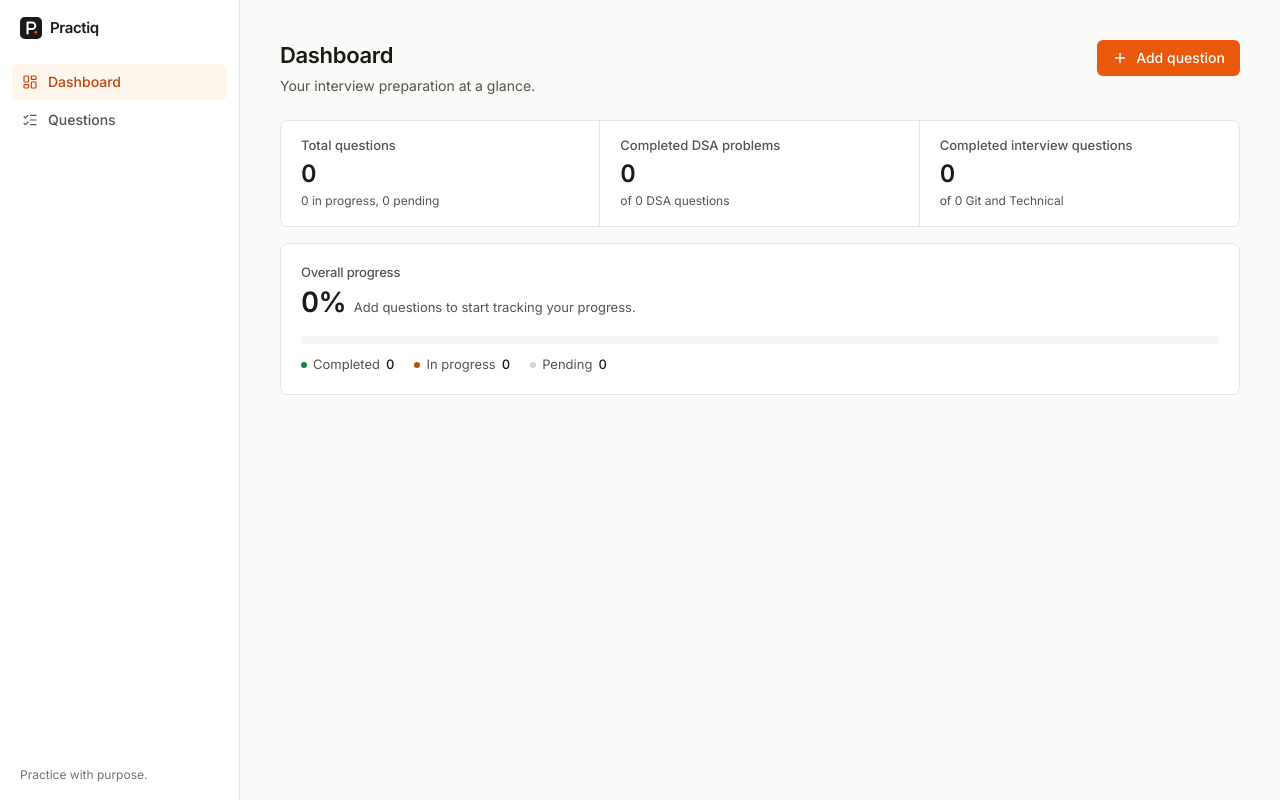
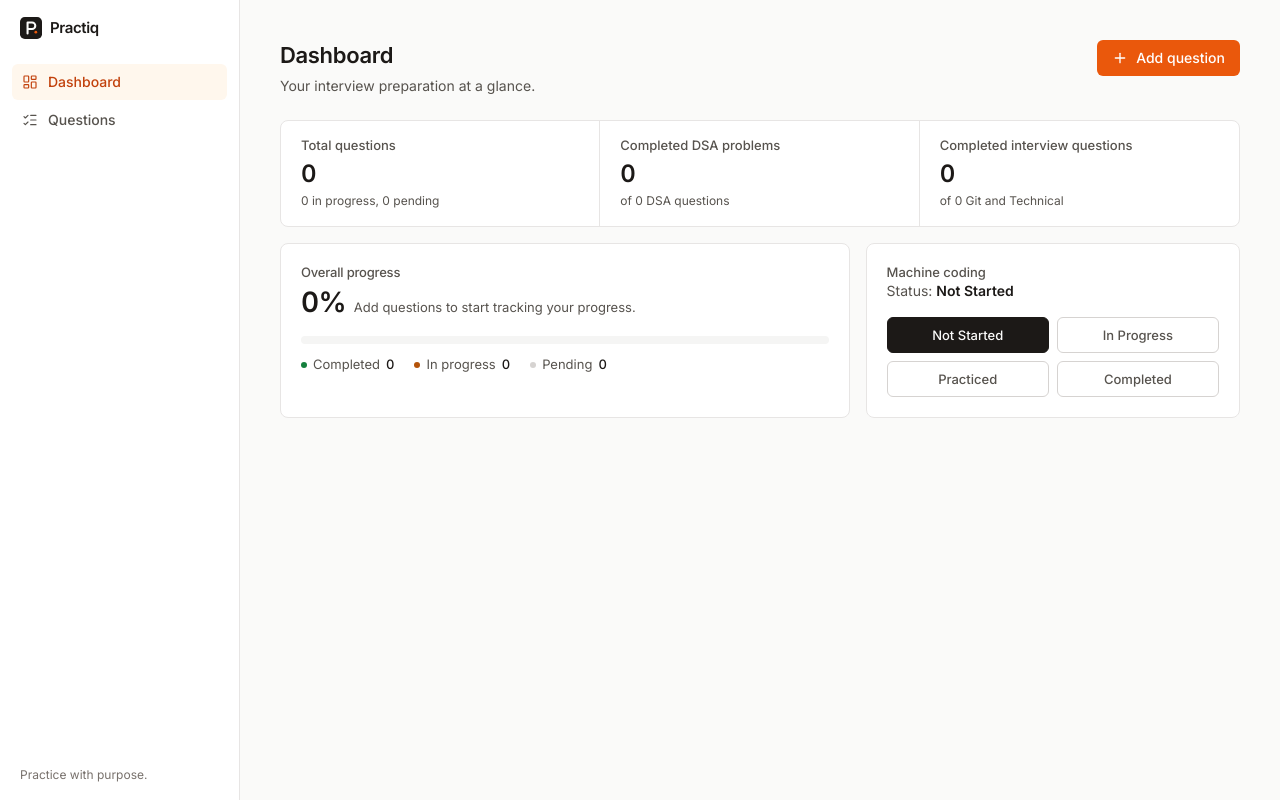
Before and after one commit to sinankp31/Practiq, a React (Vite) app: page / in a window 1280 px wide. Built offline with nearby package versions, Linux system fonts and the light colour scheme.

Commit message:
feat: add machine coding preparation status

```diff
--- a/src/components/dashboard/ProgressSummary.tsx
+++ b/src/components/dashboard/ProgressSummary.tsx
@@ -11,7 +11,7 @@ export function ProgressSummary({ stats }: { stats: PracticeStats }) {
   const { total, completed, percentComplete } = stats
 
   return (
-    <section aria-labelledby="progress-heading" className="rounded-panel border border-border bg-surface p-5">
+    <section aria-labelledby="progress-heading" className="h-full rounded-panel border border-border bg-surface p-5">
       <h2 id="progress-heading" className="text-xs font-medium text-muted">
         Overall progress
       </h2>
--- /dev/null
+++ b/src/features/machine-coding/MachineCodingCard.tsx
@@ -0,0 +1,42 @@
+import { MACHINE_CODING_STATUSES } from '@/constants/questions'
+import type { MachineCodingStatus } from '@/types/question'
+
+interface MachineCodingCardProps {
+  value: MachineCodingStatus
+  onChange: (status: MachineCodingStatus) => void
+}
+
+/**
+ * Machine coding = building a small working UI/app under a time limit.
+ * It's tracked as one status for the whole student, not per question.
+ * Native radios underneath, so arrow-key navigation and screen readers just work.
+ */
+export function MachineCodingCard({ value, onChange }: MachineCodingCardProps) {
+  return (
+    <fieldset className="h-full min-w-0 rounded-panel border border-border bg-surface p-5">
+      <legend className="float-left w-full text-xs font-medium text-muted">Machine coding</legend>
+      <p className="clear-both mt-1 text-sm">
+        <span className="text-muted">Status: </span>
+        <span className="font-semibold">{value}</span>
+      </p>
+
+      <div className="mt-4 grid grid-cols-2 gap-2">
+        {MACHINE_CODING_STATUSES.map((status) => (
+          <label key={status} className="relative block">
+            <input
+              type="radio"
+              name="machine-coding-status"
+              value={status}
+              checked={value === status}
+              onChange={() => onChange(status)}
+              className="peer sr-only"
+            />
+            <span className="flex h-11 cursor-pointer items-center justify-center rounded-control border border-border-strong text-xs font-medium text-muted transition-colors hover:border-faint hover:text-ink peer-checked:border-ink peer-checked:bg-ink peer-checked:text-canvas peer-focus-visible:outline-2 peer-focus-visible:outline-offset-2 peer-focus-visible:outline-accent md:h-9">
+              {status}
+            </span>
+          </label>
+        ))}
+      </div>
+    </fieldset>
+  )
+}
--- a/src/features/practice/PracticeContext.ts
+++ b/src/features/practice/PracticeContext.ts
@@ -1,8 +1,9 @@
 import { createContext } from 'react'
-import type { NewQuestionInput, Question, Status } from '@/types/question'
+import type { MachineCodingStatus, NewQuestionInput, Question, Status } from '@/types/question'
 
 export interface PracticeContextValue {
   questions: Question[]
+  machineCoding: MachineCodingStatus
   isLoading: boolean
   /** True when the last save failed (storage full or blocked). Data is still usable in memory. */
   persistenceError: boolean
@@ -11,6 +12,7 @@ export interface PracticeContextValue {
   deleteQuestion: (id: string) => void
   /** Fill an empty tracker with demo questions. */
   loadSamples: () => void
+  setMachineCoding: (status: MachineCodingStatus) => void
 }
 
 export const PracticeContext = createContext<PracticeContextValue | null>(null)
--- a/src/features/practice/PracticeProvider.tsx
+++ b/src/features/practice/PracticeProvider.tsx
@@ -2,12 +2,12 @@ import { useEffect, useMemo, useReducer, useRef, useState, type ReactNode } from
 import { createSampleQuestions } from '@/constants/sampleQuestions'
 import { createQuestion } from '@/features/questions/createQuestion'
 import { repository as defaultRepository } from '@/services'
-import { STORAGE_VERSION, type PracticeRepository } from '@/services/repository'
-import type { NewQuestionInput, Question, Status } from '@/types/question'
+import { DEFAULT_MACHINE_CODING, STORAGE_VERSION, type PracticeRepository } from '@/services/repository'
+import type { MachineCodingStatus, NewQuestionInput, Status } from '@/types/question'
 import { PracticeContext, type PracticeContextValue } from './PracticeContext'
 import { practiceReducer, type PracticeState } from './practiceReducer'
 
-const INITIAL_STATE: PracticeState = { questions: [], loadState: 'loading' }
+const INITIAL_STATE: PracticeState = { questions: [], machineCoding: DEFAULT_MACHINE_CODING, loadState: 'loading' }
 
 interface PracticeProviderProps {
   children: ReactNode
@@ -18,16 +18,16 @@ interface PracticeProviderProps {
 export function PracticeProvider({ children, repository = defaultRepository }: PracticeProviderProps) {
   const [state, dispatch] = useReducer(practiceReducer, INITIAL_STATE)
   const [persistenceError, setPersistenceError] = useState(false)
-  // The array we just loaded from storage: saving it straight back would be pointless.
-  const hydratedQuestions = useRef<Question[] | null>(null)
+  // Set right after loading: the state we just read from storage doesn't need writing back.
+  const skipNextSave = useRef(false)
 
   // Load once on mount.
   useEffect(() => {
     let cancelled = false
     repository.load().then((persisted) => {
       if (cancelled) return
-      hydratedQuestions.current = persisted.questions
-      dispatch({ type: 'hydrate', questions: persisted.questions })
+      skipNextSave.current = true
+      dispatch({ type: 'hydrate', questions: persisted.questions, machineCoding: persisted.machineCoding })
     })
     return () => {
       cancelled = true
@@ -36,12 +36,16 @@ export function PracticeProvider({ children, repository = defaultRepository }: P
 
   // Save whenever the data changes (but never before the first load finishes).
   useEffect(() => {
-    if (state.loadState !== 'ready' || state.questions === hydratedQuestions.current) return
+    if (state.loadState !== 'ready') return
+    if (skipNextSave.current) {
+      skipNextSave.current = false
+      return
+    }
     repository
-      .save({ version: STORAGE_VERSION, questions: state.questions })
+      .save({ version: STORAGE_VERSION, questions: state.questions, machineCoding: state.machineCoding })
       .then(() => setPersistenceError(false))
       .catch(() => setPersistenceError(true))
-  }, [state.loadState, state.questions, repository])
+  }, [state.loadState, state.questions, state.machineCoding, repository])
 
   // dispatch is stable, so these callbacks keep one identity for the app's lifetime.
   const actions = useMemo(
@@ -51,13 +55,20 @@ export function PracticeProvider({ children, repository = defaultRepository }: P
         dispatch({ type: 'updateStatus', id, status, updatedAt: new Date().toISOString() }),
       deleteQuestion: (id: string) => dispatch({ type: 'delete', id }),
       loadSamples: () => dispatch({ type: 'loadSamples', questions: createSampleQuestions() }),
+      setMachineCoding: (status: MachineCodingStatus) => dispatch({ type: 'setMachineCoding', status }),
     }),
     [],
   )
 
   const value = useMemo<PracticeContextValue>(
-    () => ({ questions: state.questions, isLoading: state.loadState === 'loading', persistenceError, ...actions }),
-    [state.questions, state.loadState, persistenceError, actions],
+    () => ({
+      questions: state.questions,
+      machineCoding: state.machineCoding,
+      isLoading: state.loadState === 'loading',
+      persistenceError,
+      ...actions,
+    }),
+    [state.questions, state.machineCoding, state.loadState, persistenceError, actions],
   )
 
   return <PracticeContext.Provider value={value}>{children}</PracticeContext.Provider>
--- a/src/pages/DashboardPage.tsx
+++ b/src/pages/DashboardPage.tsx
@@ -3,12 +3,13 @@ import { ProgressSummary } from '@/components/dashboard/ProgressSummary'
 import { StatsRow } from '@/components/dashboard/StatsRow'
 import { PageHeader } from '@/components/layout/PageHeader'
 import { AddQuestionButton } from '@/components/questions/AddQuestionButton'
+import { MachineCodingCard } from '@/features/machine-coding/MachineCodingCard'
 import { Skeleton } from '@/components/ui/Skeleton'
 import { usePractice } from '@/features/practice/usePractice'
 import { selectStats } from '@/features/progress/selectStats'
 
 export default function DashboardPage() {
-  const { questions, isLoading } = usePractice()
+  const { questions, machineCoding, setMachineCoding, isLoading } = usePractice()
   const stats = useMemo(() => selectStats(questions), [questions])
 
   return (
@@ -21,12 +22,19 @@ export default function DashboardPage() {
       {isLoading ? (
         <div className="space-y-4">
           <Skeleton className="h-24 w-full" />
-          <Skeleton className="h-36 w-full" />
+          <Skeleton className="h-40 w-full" />
         </div>
       ) : (
         <div className="space-y-4">
           <StatsRow stats={stats} />
-          <ProgressSummary stats={stats} />
+          <div className="grid gap-4 lg:grid-cols-5">
+            <div className="lg:col-span-3">
+              <ProgressSummary stats={stats} />
+            </div>
+            <div className="lg:col-span-2">
+              <MachineCodingCard value={machineCoding} onChange={setMachineCoding} />
+            </div>
+          </div>
         </div>
       )}
     </>
--- a/src/services/parsePersistedState.ts
+++ b/src/services/parsePersistedState.ts
@@ -1,6 +1,6 @@
-import { isCategory, isDifficulty, isStatus } from '@/types/guards'
+import { isCategory, isDifficulty, isMachineCodingStatus, isStatus } from '@/types/guards'
 import type { Question } from '@/types/question'
-import { STORAGE_VERSION, type PersistedState } from './repository'
+import { DEFAULT_MACHINE_CODING, STORAGE_VERSION, type PersistedState } from './repository'
 
 const isRecord = (v: unknown): v is Record<string, unknown> => typeof v === 'object' && v !== null && !Array.isArray(v)
 const isNonEmptyString = (v: unknown): v is string => typeof v === 'string' && v.trim() !== ''
@@ -32,6 +32,7 @@ function migrate(raw: unknown): unknown {
 /**
  * Turn untrusted parsed JSON into PersistedState, or null if it's unusable.
  * Individual malformed questions are dropped; the rest of the data survives.
+ * `machineCoding` is optional on read, so data saved before it existed still loads.
  */
 export function parsePersistedState(raw: unknown): PersistedState | null {
   const data = migrate(raw)
@@ -46,5 +47,6 @@ export function parsePersistedState(raw: unknown): PersistedState | null {
     return true
   })
 
-  return { version: STORAGE_VERSION, questions }
+  const machineCoding = isMachineCodingStatus(data.machineCoding) ? data.machineCoding : DEFAULT_MACHINE_CODING
+  return { version: STORAGE_VERSION, questions, machineCoding }
 }
--- a/src/services/repository.ts
+++ b/src/services/repository.ts
@@ -1,14 +1,21 @@
-import type { Question } from '@/types/question'
+import type { MachineCodingStatus, Question } from '@/types/question'
 
 /** Shape of everything Practiq stores. `version` drives migrations. */
 export interface PersistedState {
   version: 1
   questions: Question[]
+  machineCoding: MachineCodingStatus
 }
 
 export const STORAGE_VERSION = 1
 
-export const createDefaultState = (): PersistedState => ({ version: STORAGE_VERSION, questions: [] })
+export const DEFAULT_MACHINE_CODING: MachineCodingStatus = 'Not Started'
+
+export const createDefaultState = (): PersistedState => ({
+  version: STORAGE_VERSION,
+  questions: [],
+  machineCoding: DEFAULT_MACHINE_CODING,
+})
 
 /**
  * The only thing the rest of the app knows about storage.
```
Also changed, not shown: src/features/practice/practiceReducer.ts (+8 -3 lines).
